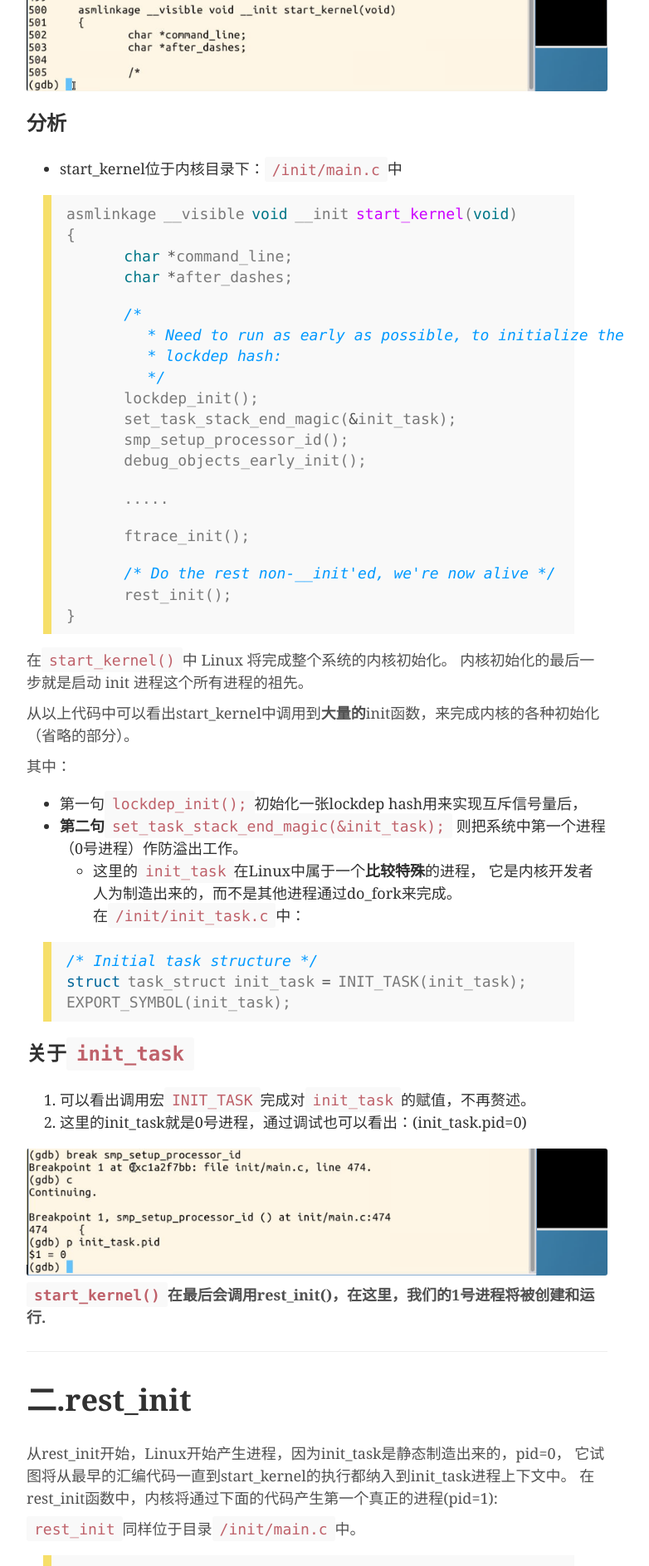
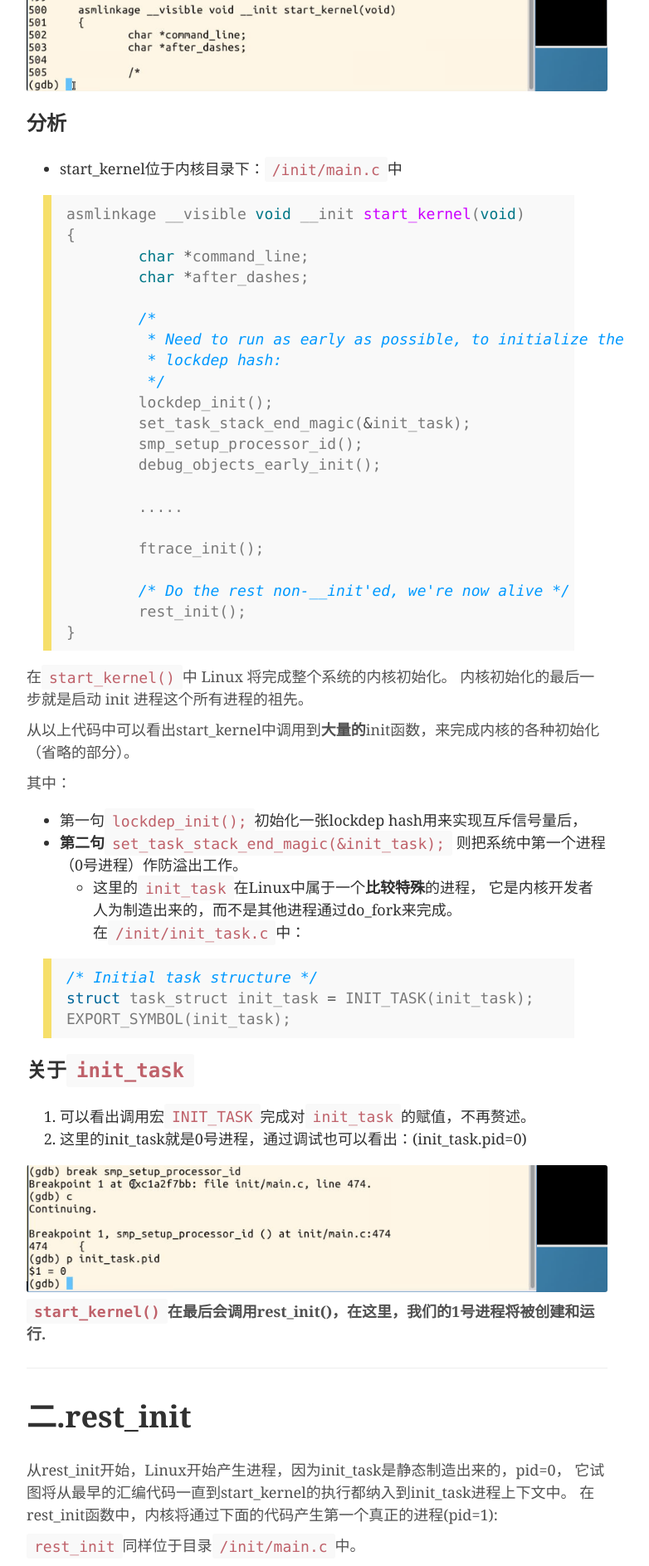
Before and after one commit to uglyyouth/uglyyouth.github.io, a Jekyll site: the page built from _posts/2015-03-22-linuxInit.md, in a window 1280 px wide. Shown: the part 2631-4518 px from the top of the page at 83% size, without its empty margins (258-1040 px from the left). Built offline with Jekyll 4.4.1, drawn with Linux system fonts in a browser that asks for light colours; some web fonts are replaced; comment, search, counter and statistics services are not loaded.

Commit message:
font-size

```diff
--- a/assets/css/default.css
+++ b/assets/css/default.css
@@ -311,7 +311,7 @@ pre {
 
 pre code {
 	padding: 0;
-	font-size: 100%;
+	font-size: 18px;
 	color: inherit;
 	background-color: transparent;
 }
```
